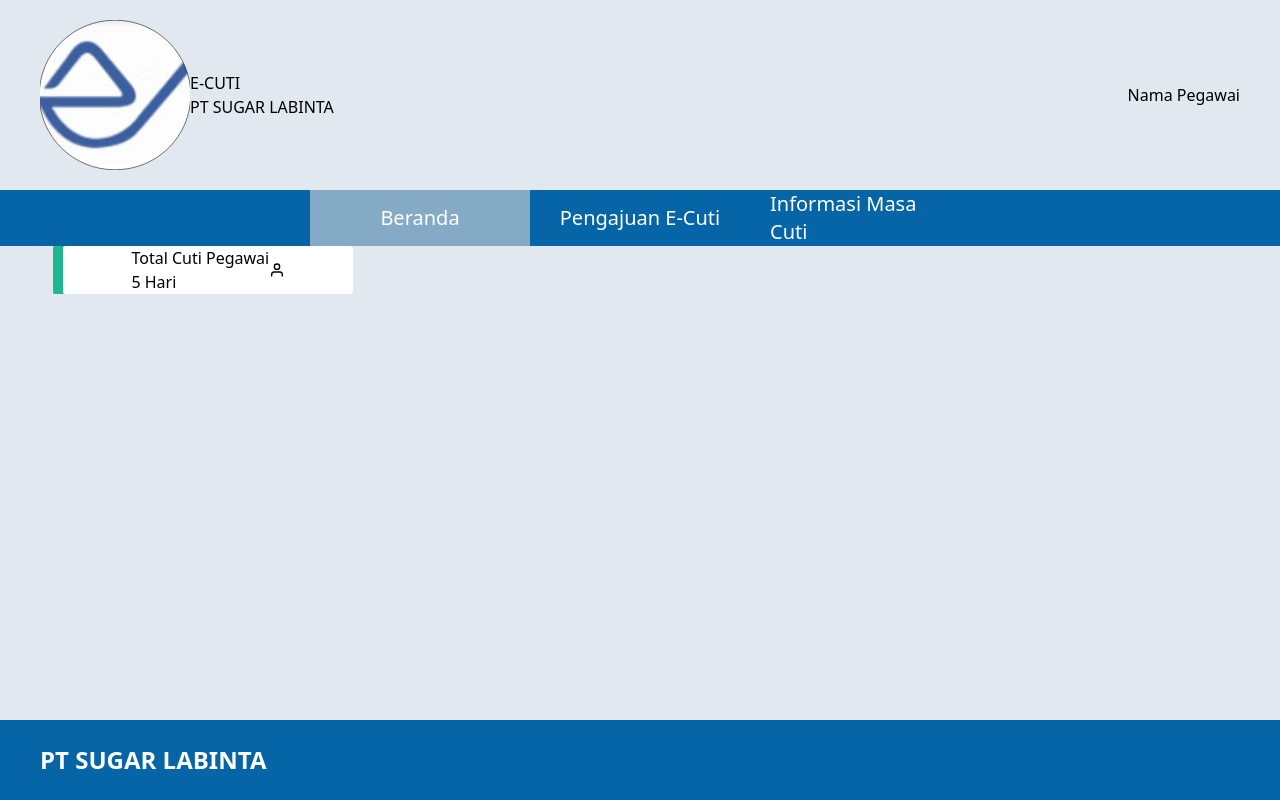
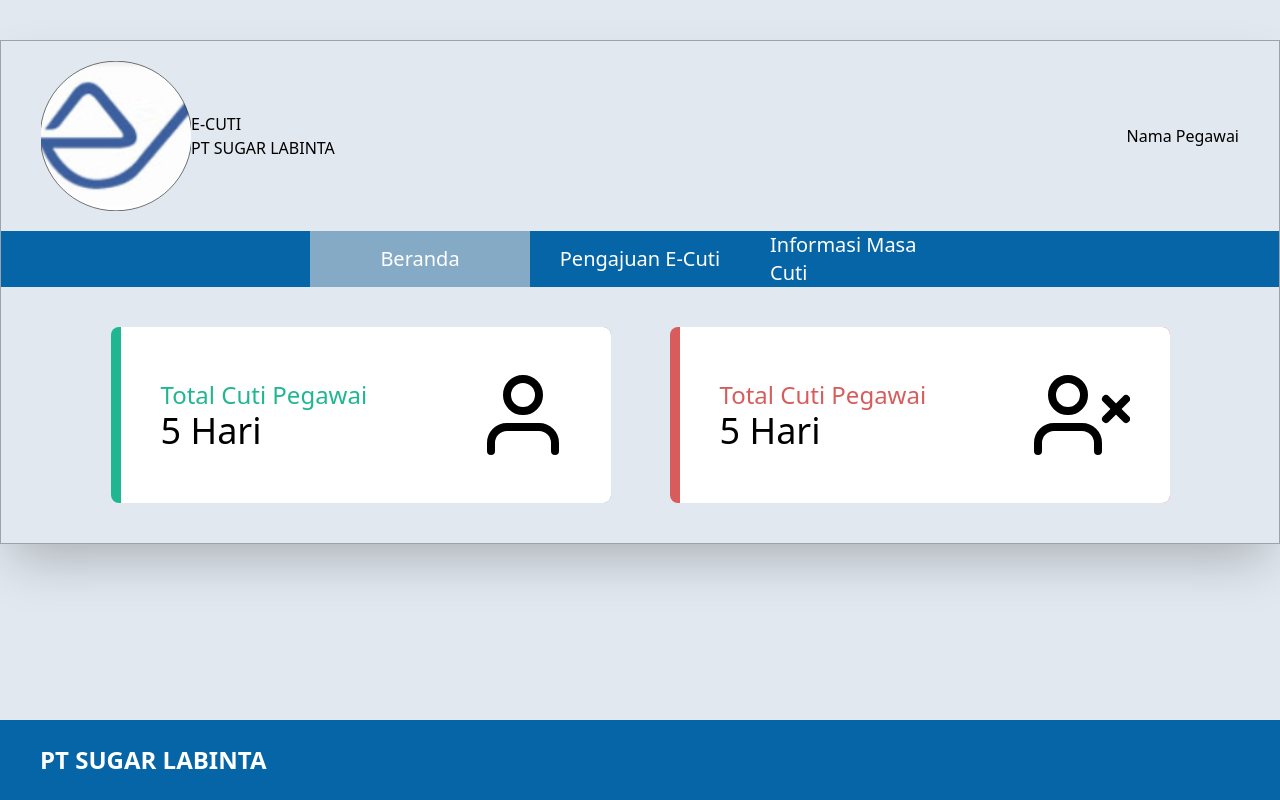
Before and after one commit to barbar17/tubes-PTI, a React (Create React App) app in the folder e-cuti_frontend/: page /beranda in a window 1280 px wide. Built offline with nearby package versions, Linux system fonts and the light colour scheme.

Commit message:
header commit

```diff
--- a/e-cuti_frontend/src/App.js
+++ b/e-cuti_frontend/src/App.js
@@ -9,7 +9,7 @@ function App() {
   return (
     <div className="min-h-screen w-full bg-slate-200">
       <div className="min-h-screen flex flex-col justify-between">
-        <div className="container mx-auto">
+        <div className="container mx-auto my-10 border border-gray-400 shadow-2xl">
           <Header />
           <Outlet />
         </div>
--- a/e-cuti_frontend/src/Pages/Beranda/Beranda.js
+++ b/e-cuti_frontend/src/Pages/Beranda/Beranda.js
@@ -1,21 +1,31 @@
 import React from 'react'
-import { FiUser } from 'react-icons/fi'
+import { FiUser, FiUserX } from 'react-icons/fi'
 
 function Beranda() {
     return (
-        <div className='flex flex-col w-full items-center justify-center'>
-            <div className='flex w-11/12'>
-                <div className='flex w-[300px] bg-card-green rounded-sm justify-end'>
-                    <div className='flex items-center justify-center bg-white w-[290px] rounded-sm'>
+        <div className='flex flex-col w-full items-center justify-center py-10 px-20'>
+            <div className='flex justify-around w-full'>
+                <div className='flex w-[500px] bg-card-green rounded-lg justify-end'>
+                    <div className='flex items-center justify-between bg-white w-[490px] rounded-tr-lg rounded-br-lg p-10'>
                         <div className='flex flex-col '>
-                            <span>Total Cuti Pegawai</span>
-                            <span>5 Hari</span>
+                            <span className='text-card-green text-2xl'>Total Cuti Pegawai</span>
+                            <span className='text-4xl'>5 Hari</span>
                         </div>
-                        <FiUser />
+                        <FiUser className='text-8xl' />
+                    </div>
+                </div>
+
+                <div className='flex w-[500px] bg-card-red rounded-lg justify-end'>
+                    <div className='flex items-center justify-between bg-white w-[490px] rounded-tr-lg rounded-br-lg p-10'>
+                        <div className='flex flex-col '>
+                            <span className='text-card-red text-2xl'>Total Cuti Pegawai</span>
+                            <span className='text-4xl'>5 Hari</span>
+                        </div>
+                        <FiUserX className='text-8xl' />
                     </div>
                 </div>
             </div>
-        </div>
+        </div >
     )
 }
 
```
